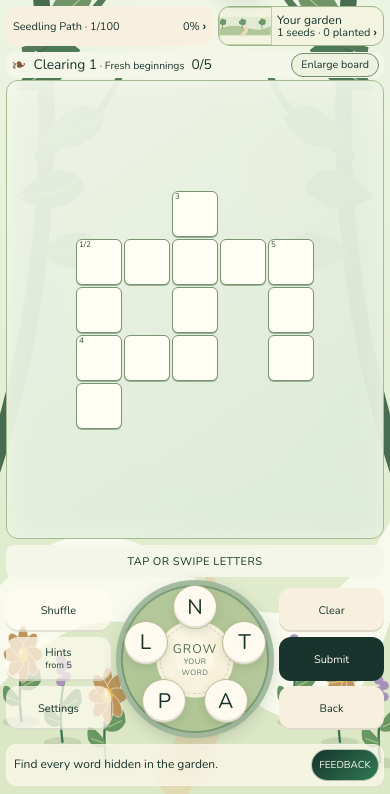
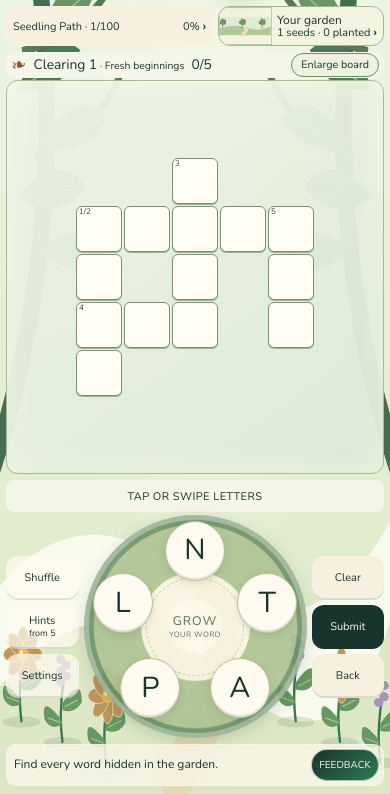
Before and after one commit to tdrose01/word-garden, a website built with Vite: page index.html in a window 390 px wide. Shown: the part 50-844 px from the top of the page. Built offline with nearby package versions, Linux system fonts and the light colour scheme.

Commit message:
Improve responsive letter wheel for issue #22

```diff
--- a/src/main.js
+++ b/src/main.js
@@ -831,24 +831,10 @@ function fitBoard() {
   const boardRows = Number(app.querySelector('.board')?.style.getPropertyValue('--rows'));
   app.dataset.compactBoard = boardRows >= 10 && window.innerHeight < 760 ? 'true' : 'false';
   delete document.body.dataset.pageScroll;
+  const viewport = app.querySelector('.board-viewport');
+  const board = app.querySelector('.board');
   const wheel = app.querySelector('.wheel');
   const letters = wheel?.querySelectorAll('.letter');
-  if (letters?.length > 1) {
-    const letterSize = parseFloat(getComputedStyle(letters[0]).width);
-    // Allow both neighboring buttons to be selected at once, plus a clear gap.
-    // The ring grows with the letter count, without wasting space outside it.
-    const radius = Math.max(52, (letterSize * 1.08 + 4) / (2 * Math.sin(Math.PI / letters.length)));
-    const diameter = Math.ceil(radius * 2 + letterSize * 1.08 + 6);
-    wheel.style.width = `${diameter}px`;
-    wheel.style.minWidth = `${diameter}px`;
-    letters.forEach((letter, index) => {
-      const angle = index / letters.length * Math.PI * 2 - Math.PI / 2;
-      letter.style.left = `${50 + Math.cos(angle) * radius / diameter * 100}%`;
-      letter.style.top = `${50 + Math.sin(angle) * radius / diameter * 100}%`;
-    });
-  }
-  const viewport = app.querySelector('.board-viewport');
-  const board = app.querySelector('.board');
   if (!viewport || !board) return;
   const styles = getComputedStyle(board);
   const cols = Number(board.style.getPropertyValue('--cols'));
@@ -856,9 +842,40 @@ function fitBoard() {
   const gap = parseFloat(styles.gap);
   const paddingX = parseFloat(styles.paddingLeft) + parseFloat(styles.paddingRight);
   const paddingY = parseFloat(styles.paddingTop) + parseFloat(styles.paddingBottom);
+  const minimumTile = window.innerWidth < 350 ? 22 : 24;
+  if (letters?.length > 1) {
+    const placeLetters = (size, radius) => {
+      const diameter = Math.ceil(radius * 2 + size * 1.08 + 6);
+      wheel.style.setProperty('--letter-size', `${size}px`);
+      wheel.style.width = `${diameter}px`;
+      wheel.style.minWidth = `${diameter}px`;
+      letters.forEach((letter, index) => {
+        const angle = index / letters.length * Math.PI * 2 - Math.PI / 2;
+        letter.style.left = `${50 + Math.cos(angle) * radius / diameter * 100}%`;
+        letter.style.top = `${50 + Math.sin(angle) * radius / diameter * 100}%`;
+      });
+      return diameter;
+    };
+    // Wheel + board height is a fixed budget. Measure it without temporarily
+    // shrinking the wheel: transient reflow can scroll-anchor a solved board
+    // out of view when returning from replay. Reserve both 44px tool columns.
+    const minRadius = size => Math.max(52, (size * 1.08 + 4) / (2 * Math.sin(Math.PI / letters.length)));
+    const composer = app.querySelector('.composer');
+    const columnGap = parseFloat(getComputedStyle(composer).columnGap);
+    const boardMinimum = rows * minimumTile + gap * (rows - 1) + paddingY;
+    const maxDiameter = Math.floor(Math.min(
+      composer.clientWidth - 88 - columnGap * 2,
+      wheel.getBoundingClientRect().height + viewport.clientHeight - boardMinimum
+    ));
+    // Prefer generous targets and a wider ring even on short, six-letter
+    // puzzles. Only unusually dense boards fall back toward the 44px baseline.
+    let size = window.innerHeight >= 760 ? 60 : 52;
+    while (size > 44 && Math.ceil(minRadius(size) * 2 + size * 1.08 + 6) > maxDiameter) size--;
+    const radius = Math.max(minRadius(size), Math.min(76, (maxDiameter - size * 1.08 - 6) / 2));
+    placeLetters(size, radius);
+  }
   const fitWidth = (viewport.clientWidth - paddingX - gap * (cols - 1)) / cols;
   const fitHeight = (viewport.clientHeight - paddingY - gap * (rows - 1)) / rows;
-  const minimumTile = window.innerWidth < 350 ? 22 : 24;
   const tileSize = Math.min(46, Math.floor(fitWidth), Math.max(minimumTile, Math.floor(fitHeight)));
   board.style.setProperty('--fit-tile-size', `${tileSize}px`);
   // Exceptionally short screens can extend the page, but the complete board
--- a/src/style.css
+++ b/src/style.css
@@ -1231,7 +1231,7 @@ body[data-page-scroll="true"] { overflow-y: auto; }
 .current-word, .current-word.has-word { grid-area: word; height: 26px; min-height: 26px; font-size: 16px; width: 100%; }
 .current-word:not(.has-word) { font-size: 11px; letter-spacing: .04em; }
 .wheel { grid-area: wheel; width: 158px; max-width: none; box-shadow: inset 0 0 0 5px #ffffff50, 0 5px 16px #09211e20; }
-.letter { font-size: 21px; box-shadow: inset 0 -2px 0 #18342c1f, 0 3px 8px #18342c1f; }
+.letter { font-size: calc(var(--letter-size) * .48); box-shadow: inset 0 -2px 0 #18342c1f, 0 3px 8px #18342c1f; }
 .actions, .tools { grid-template-columns: 1fr; gap: 5px; }
 .actions { grid-area: actions; }
 .tools { grid-area: tools; }
```
Also changed, not shown: scripts/smoke-swipe.js (+47 -0 lines).
